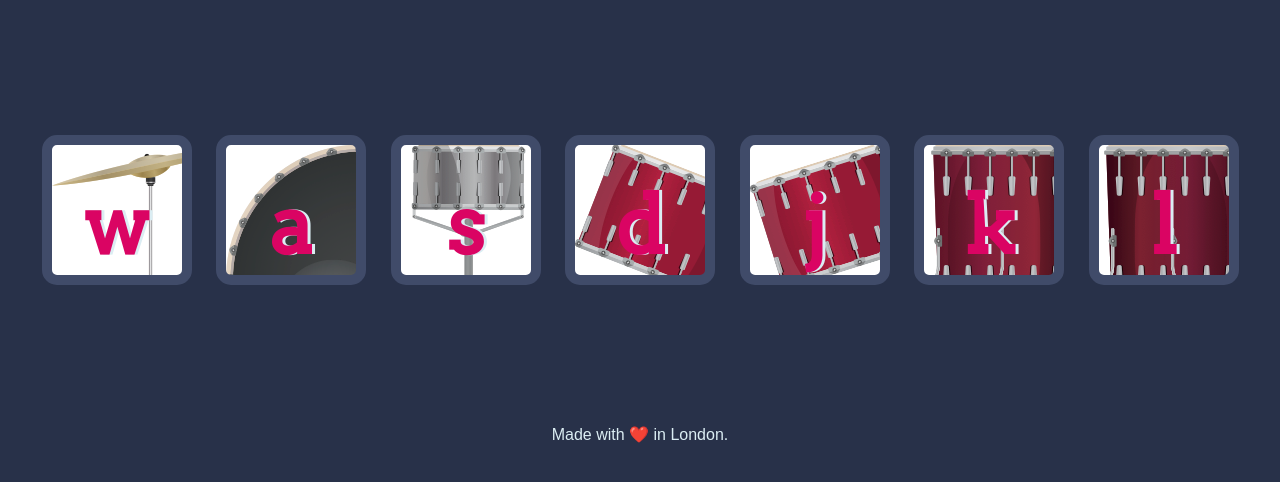
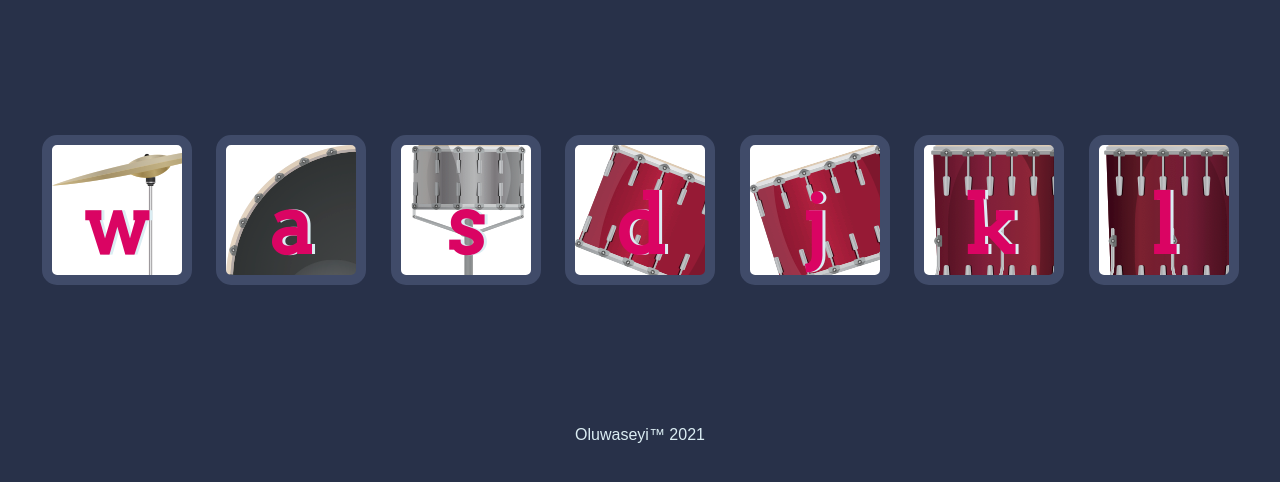
Before and after one commit to xOluwaseyi/drumkit-js, a plain HTML site: page index.html in a window 1280 px wide. Shown: the part 206-688 px from the top of the page. Drawn offline with nearby package versions, Linux system fonts and the light colour scheme.

Commit message:
Update index.html

```diff
--- a/index.html
+++ b/index.html
@@ -31,7 +31,7 @@
 
 
   <footer>
-    Made with ❤️ in London.
+    Oluwaseyi™ 2021
   </footer>
 
   <script src="index.js"></script>
```
